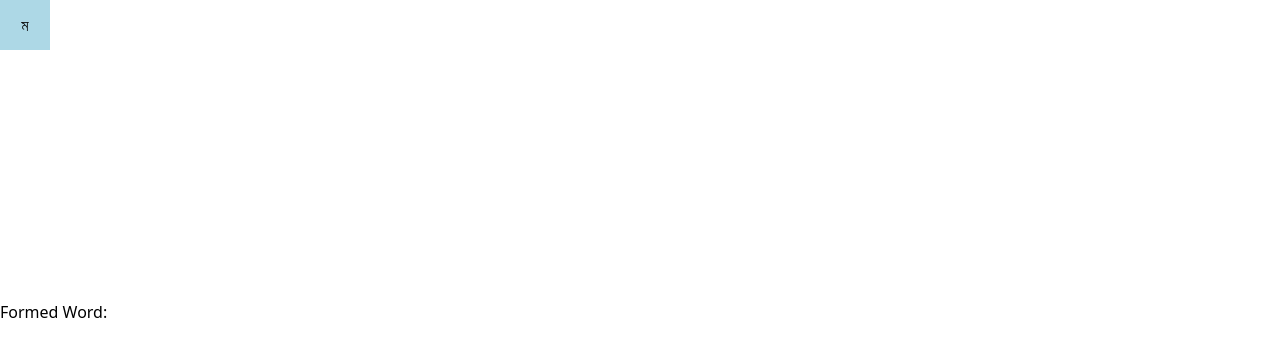
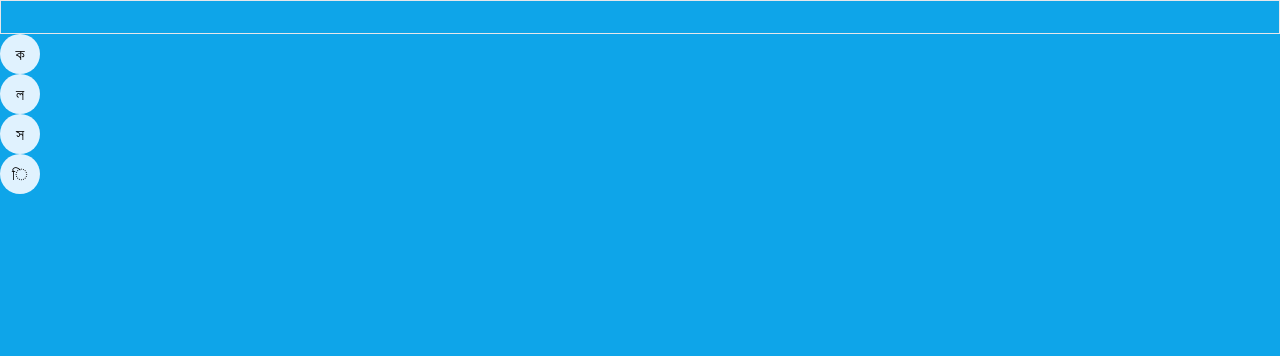
Before and after one commit to DevWithEasy/kids_learning, a React (Vite) app in the folder client/: page / in a window 1280 px wide. Shown: the top 356 px of the page. Built offline with nearby package versions, Linux system fonts and the light colour scheme.

Commit message:
word game try

```diff
--- a/client/src/components/Letter.jsx
+++ b/client/src/components/Letter.jsx
@@ -3,7 +3,7 @@ import { useDrag } from 'react-dnd';
 
 const Letter = ({ letter, id }) => {
     const [{ isDragging }, drag] = useDrag({
-        type: 'LETTER',
+        type: 'letter',
         item: { id, letter },
         collect: (monitor) => ({
             isDragging: !!monitor.isDragging(),
@@ -13,18 +13,9 @@ const Letter = ({ letter, id }) => {
     return (
         <div
             ref={drag}
-            style={{
-                opacity: isDragging ? 0.5 : 1,
-                cursor: 'move',
-                position: 'absolute',
-                width: '50px',
-                height: '50px',
-                backgroundColor: 'lightblue',
-                textAlign: 'center',
-                lineHeight: '50px',
-            }}
+            className={`w-10 h-10 p-2 flex justify-center items-center bg-sky-100 rounded-full`}
         >
-            {letter}
+            <span>{letter}</span>
         </div>
     );
 };
--- a/client/src/main.jsx
+++ b/client/src/main.jsx
@@ -2,12 +2,12 @@ import React from 'react'
 import ReactDOM from 'react-dom/client'
 import App from './App.jsx'
 import './index.css'
-import {BrowserRouter} from 'react-router-dom'
+import { BrowserRouter } from 'react-router-dom'
 
 ReactDOM.createRoot(document.getElementById('root')).render(
   <React.StrictMode>
     <BrowserRouter>
-      <App />
-    </BrowserRouter>
+        <App />
+      </BrowserRouter>
   </React.StrictMode>,
 )
--- a/client/src/pages/Home.jsx
+++ b/client/src/pages/Home.jsx
@@ -1,5 +1,5 @@
-import React from "react"
-import WordGame from "./WordGame";
+import React from "react";
+import WordGame from "./WordGame/WordGame";
 
 const Home = () => {
 
--- a/client/src/pages/WordGame.jsx
+++ /dev/null
@@ -1,31 +0,0 @@
-// WordGame.js
-
-import React, { useState } from 'react';
-import { DndProvider } from 'react-dnd';
-import { HTML5Backend } from 'react-dnd-html5-backend';
-import Letter from '../components/Letter';
-
-const lettersArray = ['ক', 'ল', 'ম'];
-
-const WordGame = () => {
-    const [word, setWord] = useState([]);
-
-    const handleDrop = (item) => {
-        setWord((prevWord) => [...prevWord, item.letter]);
-    };
-
-    return (
-        <DndProvider backend={HTML5Backend}>
-            <div style={{ position: 'relative', height: '300px', width: '100%' }}>
-                {lettersArray.map((letter, index) => (
-                    <Letter key={index} id={index} letter={letter} />
-                ))}
-            </div>
-            <div>
-                <p>Formed Word: {word.join('')}</p>
-            </div>
-        </DndProvider>
-    );
-};
-
-export default WordGame;
--- /dev/null
+++ b/client/src/pages/WordGame/Ans_Area.jsx
@@ -0,0 +1,32 @@
+import React from 'react';
+import { useState } from 'react';
+import { useDrop } from 'react-dnd';
+
+const Ans_Area = () => {
+    const [letters,setLetters] = useState([])
+    const [{ isOver }, drop] = useDrop(() => ({
+        accept: 'letter',
+        drop: (item) => addLetter(item.letter),
+        collect: (monitor) => ({
+            isOver: !!monitor.isOver()
+        })
+    }))
+    const addLetter=(letter)=>{
+        setLetters([...letters,letter])
+    }
+    console.log(letters)
+    return (
+        <div>
+            <div
+                    ref={drop}
+                    className='p-4 border'
+                >
+                    {
+                        letters.map((letter,i)=><p key={i}>{letter}</p>)
+                    }
+                </div>
+        </div>
+    );
+};
+
+export default Ans_Area;
--- /dev/null
+++ b/client/src/pages/WordGame/Qn_Area.jsx
@@ -0,0 +1,27 @@
+import React, { useEffect, useState } from 'react';
+import Letter from '../../components/Letter';
+
+const QN_Area = ({word}) => {
+    const [letters, setLetters] = useState([])
+
+    useEffect(() => {
+        setLetters(word.split(''))
+    }, [word])
+
+    // console.log(word, letters, letters.join(''))
+
+    return (
+        <div
+            className=''
+        >
+            {letters &&
+                letters.map((letter,i)=> <Letter
+                    key={i}
+                    letter={letter}
+                />)
+            }
+        </div>
+    );
+};
+
+export default QN_Area;
--- /dev/null
+++ b/client/src/pages/WordGame/WordGame.jsx
@@ -0,0 +1,21 @@
+import React, { useState } from 'react';
+import { DndProvider } from 'react-dnd';
+import { HTML5Backend } from 'react-dnd-html5-backend';
+import QN_Area from './Qn_Area';
+import Ans_Area from './Ans_Area';
+
+const WordGame = () => {
+    const [word, setWord] = useState('কলসি')
+    return (
+        <DndProvider backend={HTML5Backend}>
+            <div
+                className='h-screen bg-sky-500'
+            >
+                <Ans_Area/>
+                <QN_Area {...{word}}/>
+            </div>
+        </DndProvider>
+    );
+};
+
+export default WordGame;
```
Also changed, not shown: package.json (+5 -3 lines), 1 other file (tests, documents, lock files or other folders).
